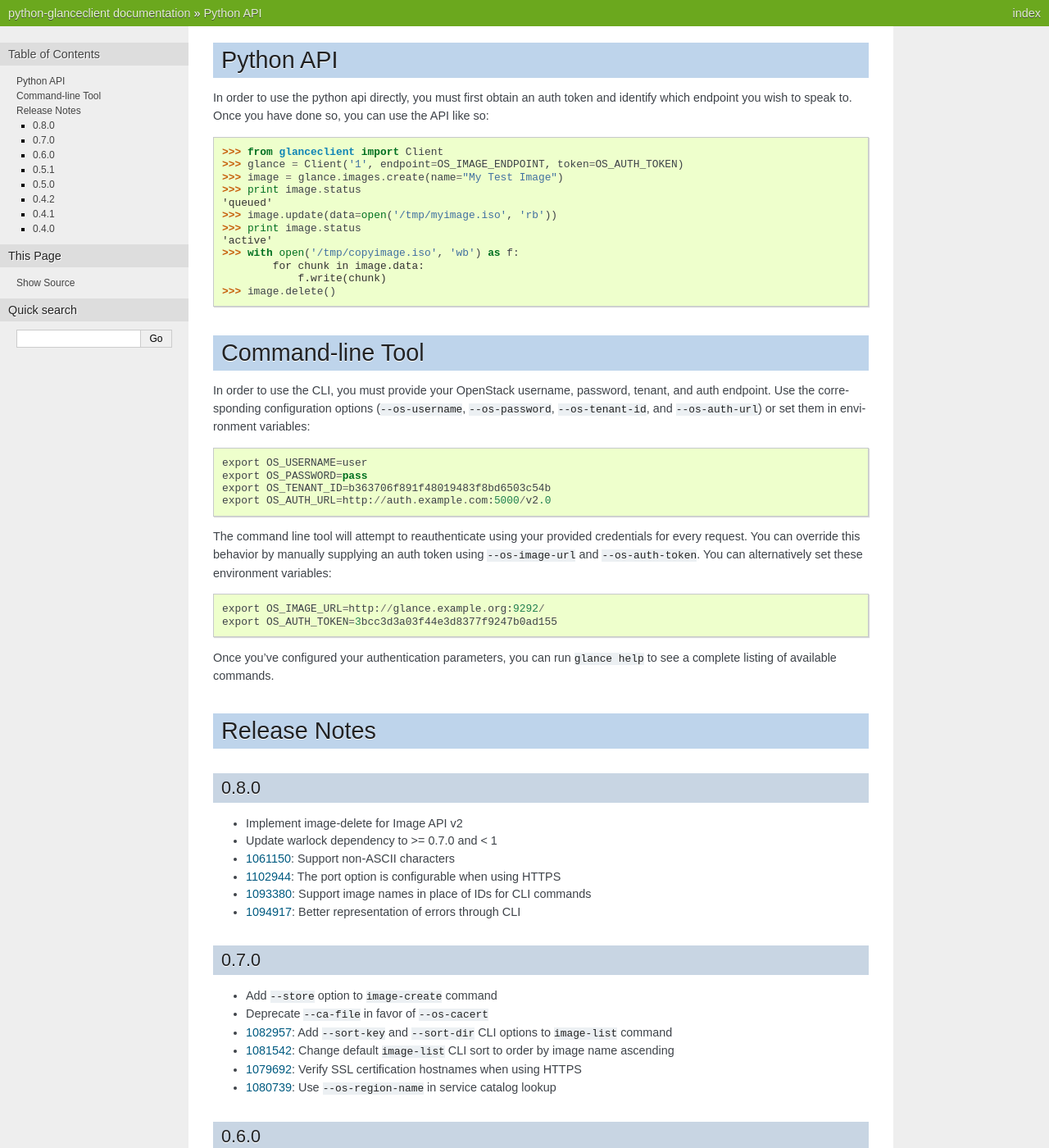
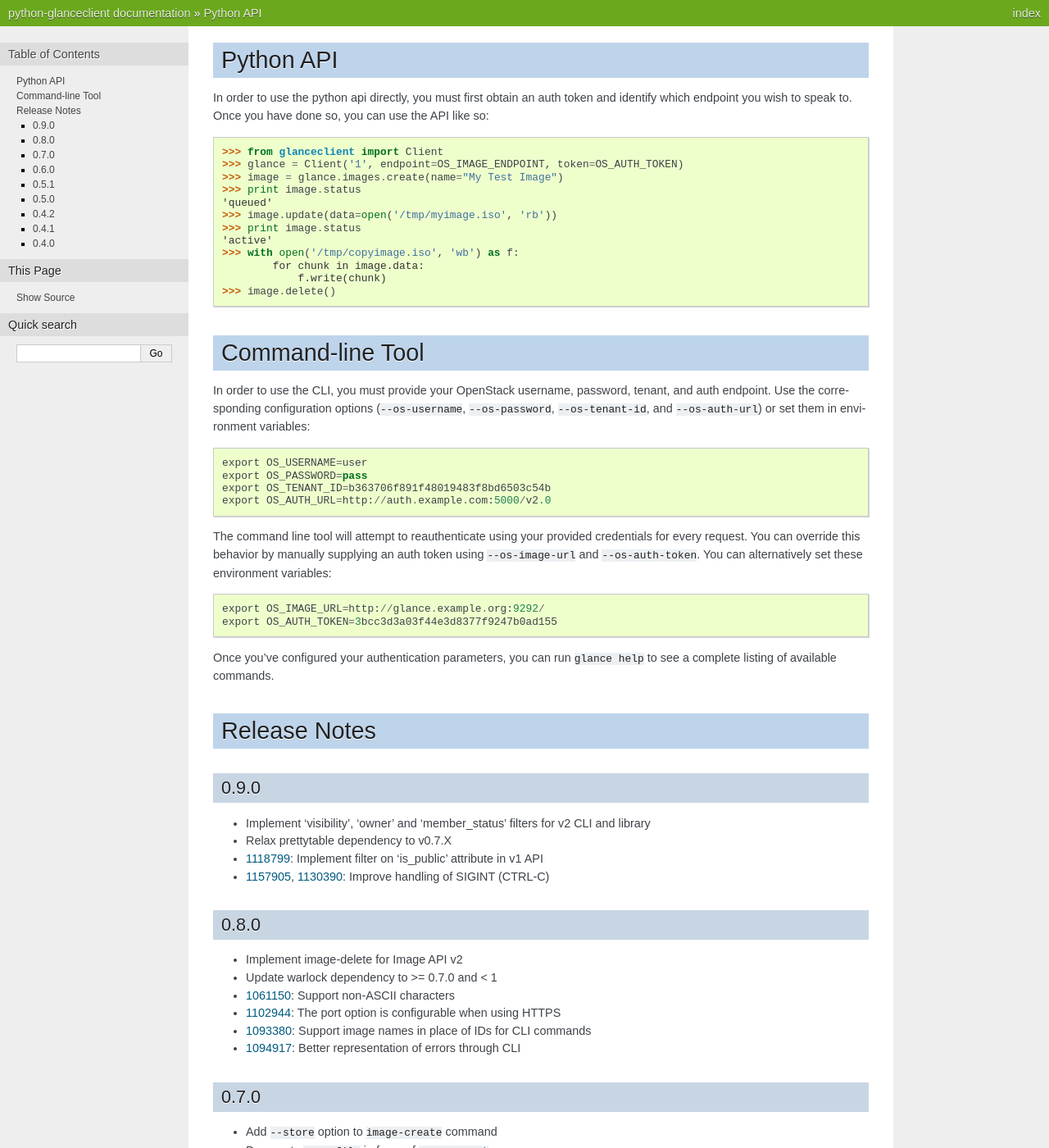
Before and after one commit to openstack/python-glanceclient, a Sphinx documentation site: the page built from doc/source/index.rst, in a window 1280 px wide and 1400 px high. Shown: the whole window at 82% size. Built offline with Sphinx 7.4.7, drawn with Linux system fonts in a browser that asks for light colours.

Commit message:
Add docs for 0.9.0
Change-Id: Ic4645b8d83eec6577b67cc17d805c6b12b1bacda

```diff
--- a/doc/source/index.rst
+++ b/doc/source/index.rst
@@ -35,6 +35,18 @@
 
 Release Notes
 =============
+
+0.9.0
+-----
+
+* Implement 'visibility', 'owner' and 'member_status' filters for v2 CLI and library
+* Relax prettytable dependency to v0.7.X
+* 1118799_: Implement filter on 'is_public' attribute in v1 API
+* 1157905_, 1130390_: Improve handling of SIGINT (CTRL-C)
+
+.. _1118799: http://bugs.launchpad.net/python-glanceclient/+bug/1118799
+.. _1157905: http://bugs.launchpad.net/python-glanceclient/+bug/1157905
+.. _1130390: http://bugs.launchpad.net/python-glanceclient/+bug/1130390
 
 0.8.0
 -----
```
